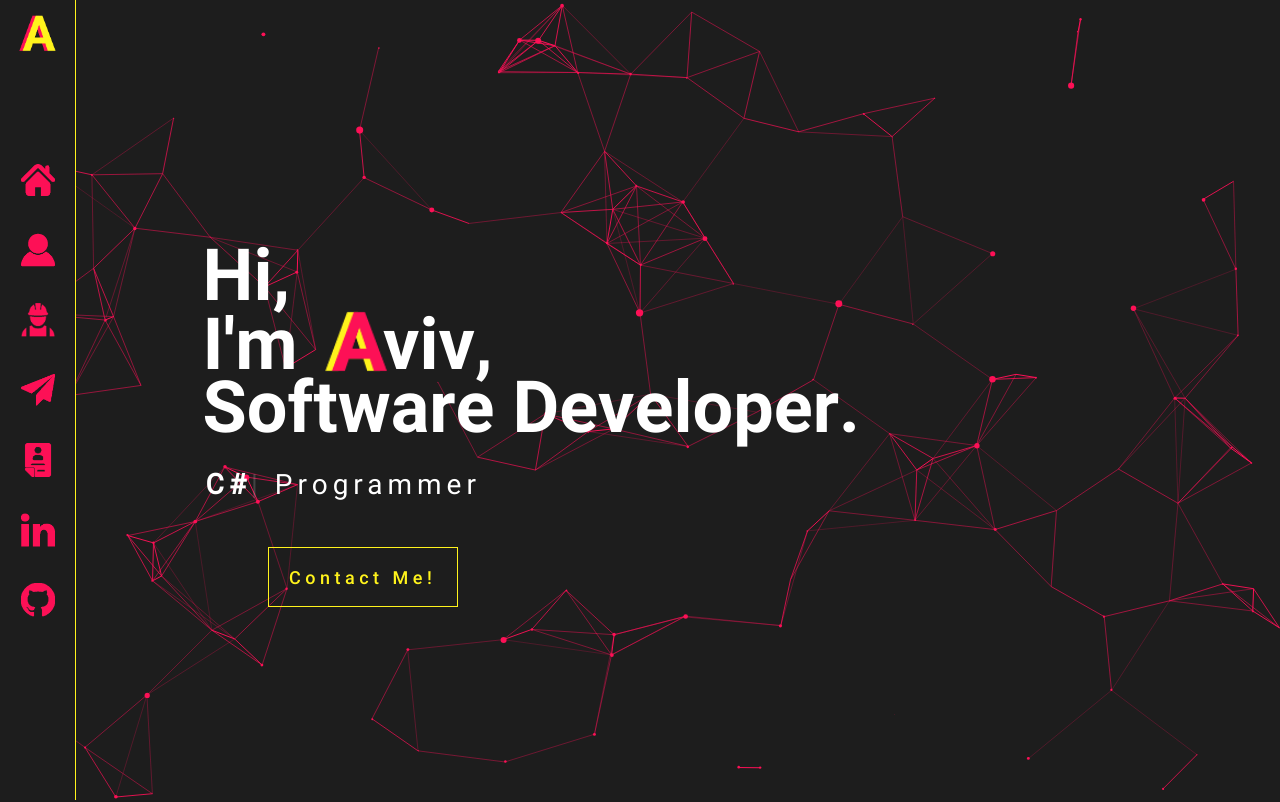
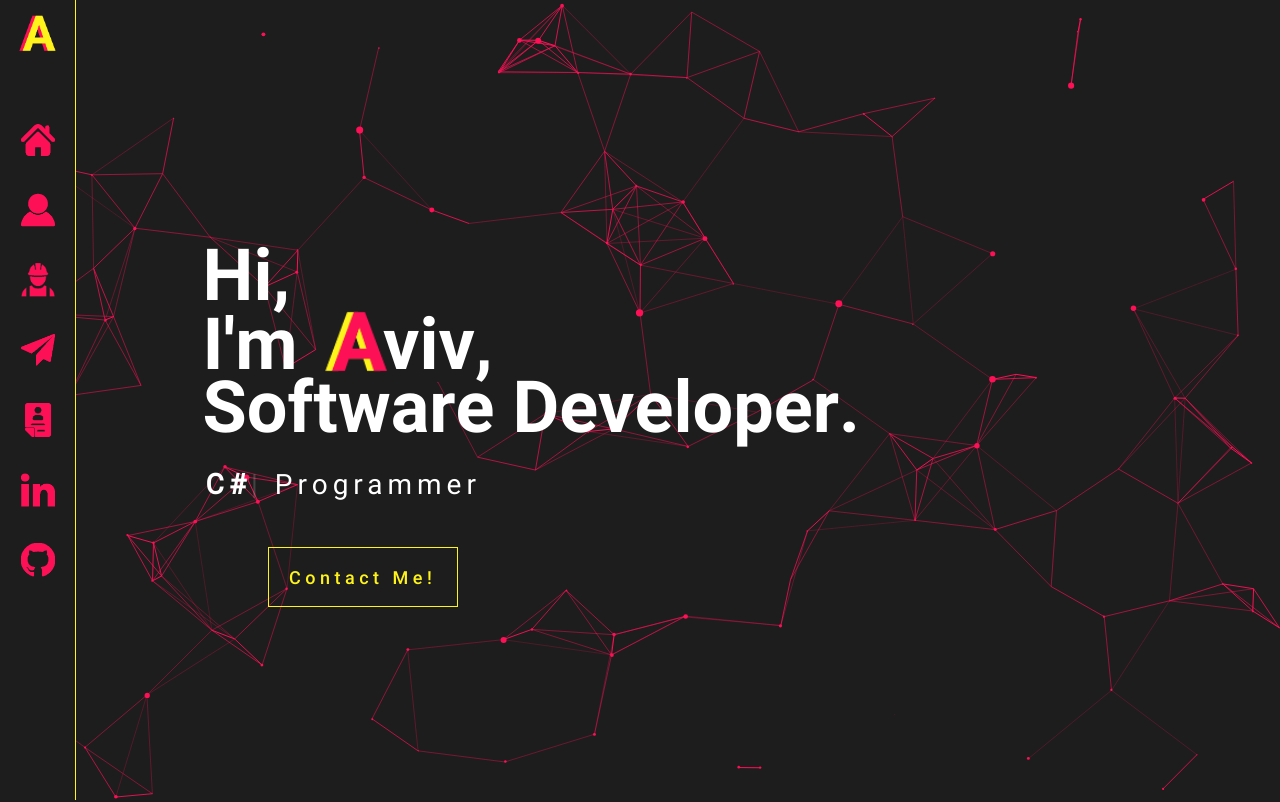
Before and after one commit to kandabi/kandabi-app, a plain HTML site: page index.html in a window 1280 px wide. Shown: the top 802 px of the page. Drawn offline with Linux system fonts and the light colour scheme; grey boxes are pictures that could not be loaded.

Commit message:
css sidebar bandaid

```diff
--- a/style/style.css
+++ b/style/style.css
@@ -130,9 +130,9 @@ button:focus {
 }
 
 .sidebar .menu{
-    height: 530px;
+    height: 100%;
     width: 100%;
-    top: 16%;
+    top: 11%;
     position: absolute;
 
 }
```
